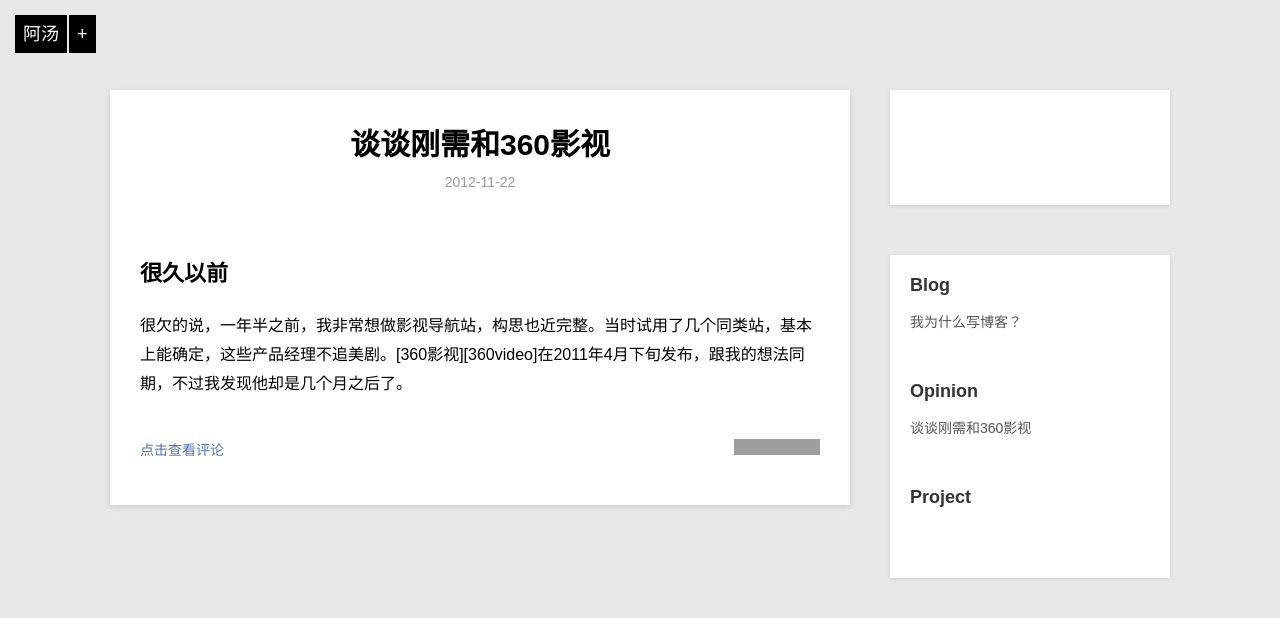
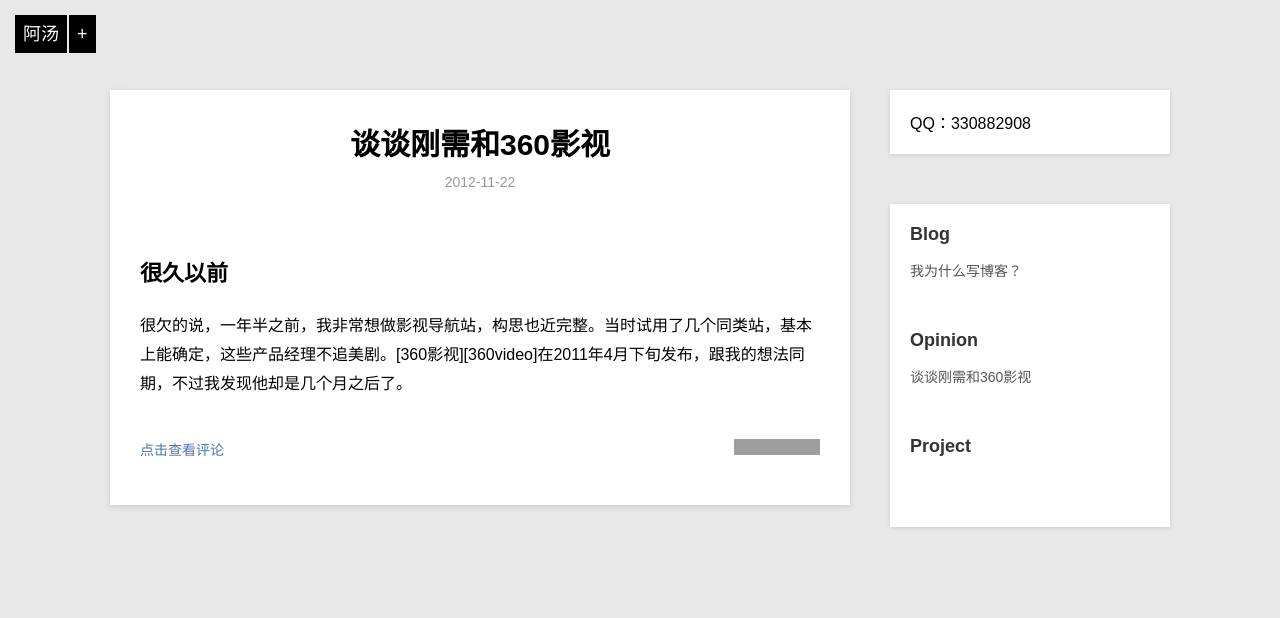
Before and after one commit to tangzhezhi/tangblog, a Jekyll site: the page built from _posts/opinion/2012-11-22-needs-video.md, in a window 1280 px wide. Shown: the top 618 px of the page. Built offline with Jekyll 4.4.1, drawn with Linux system fonts in a browser that asks for light colours; Markdown is read by kramdown in place of the engine named in the settings; grey boxes are pictures that could not be loaded.

Commit message:
Signed-off-by: tangzhezhi <330882908@qq.com>

```diff
--- a/_layouts/post.html
+++ b/_layouts/post.html
@@ -49,7 +49,7 @@ layout: default
     </div>
 
     <div class="sidenav">
-        <iframe width="100%" height="75" class="share_self"  frameborder="0" scrolling="no" src=""><html><body>QQ：330882908</body></html></iframe>
+         QQ：330882908
     </div>
 
     <div class="sidenav">
```
